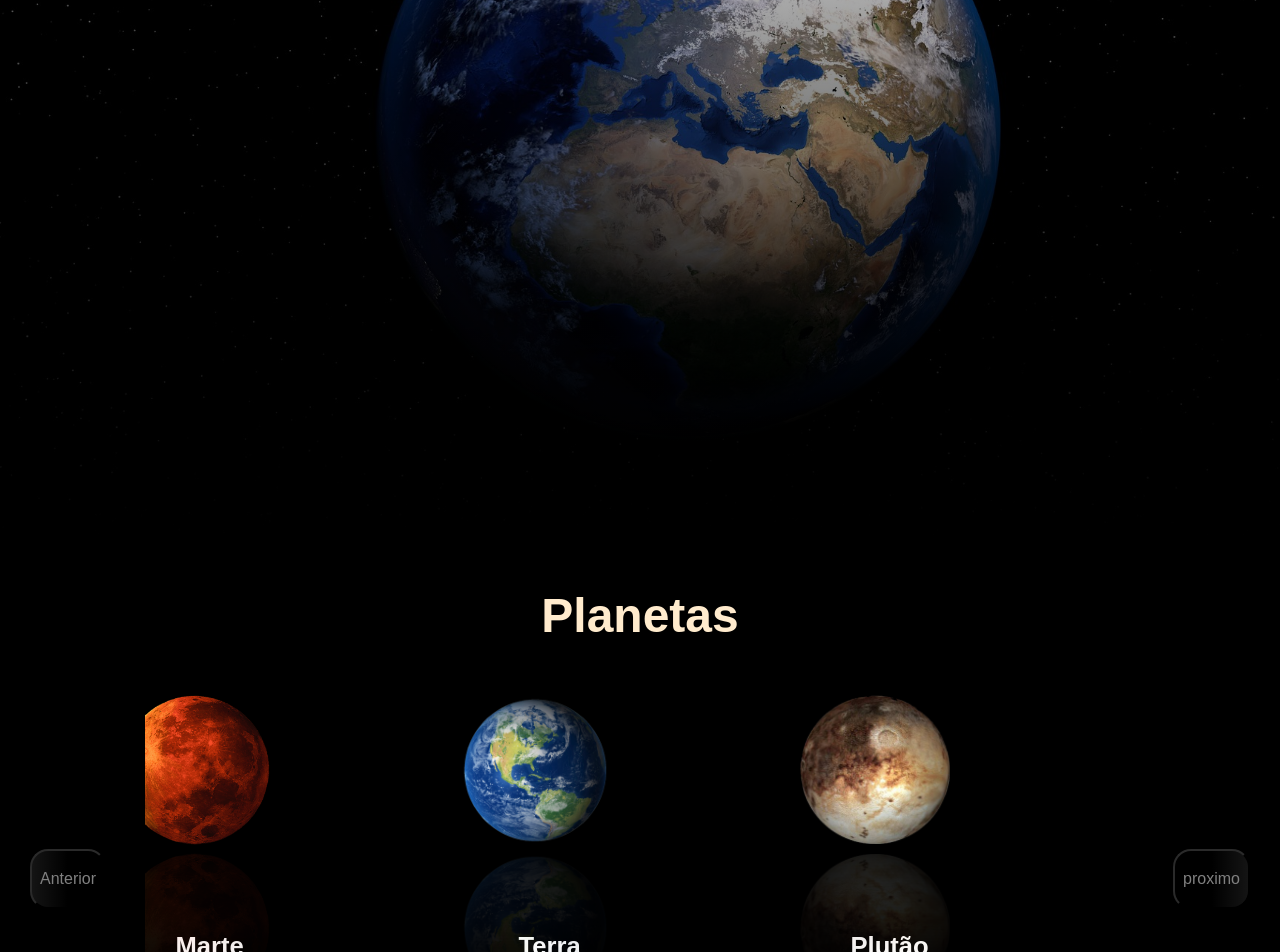
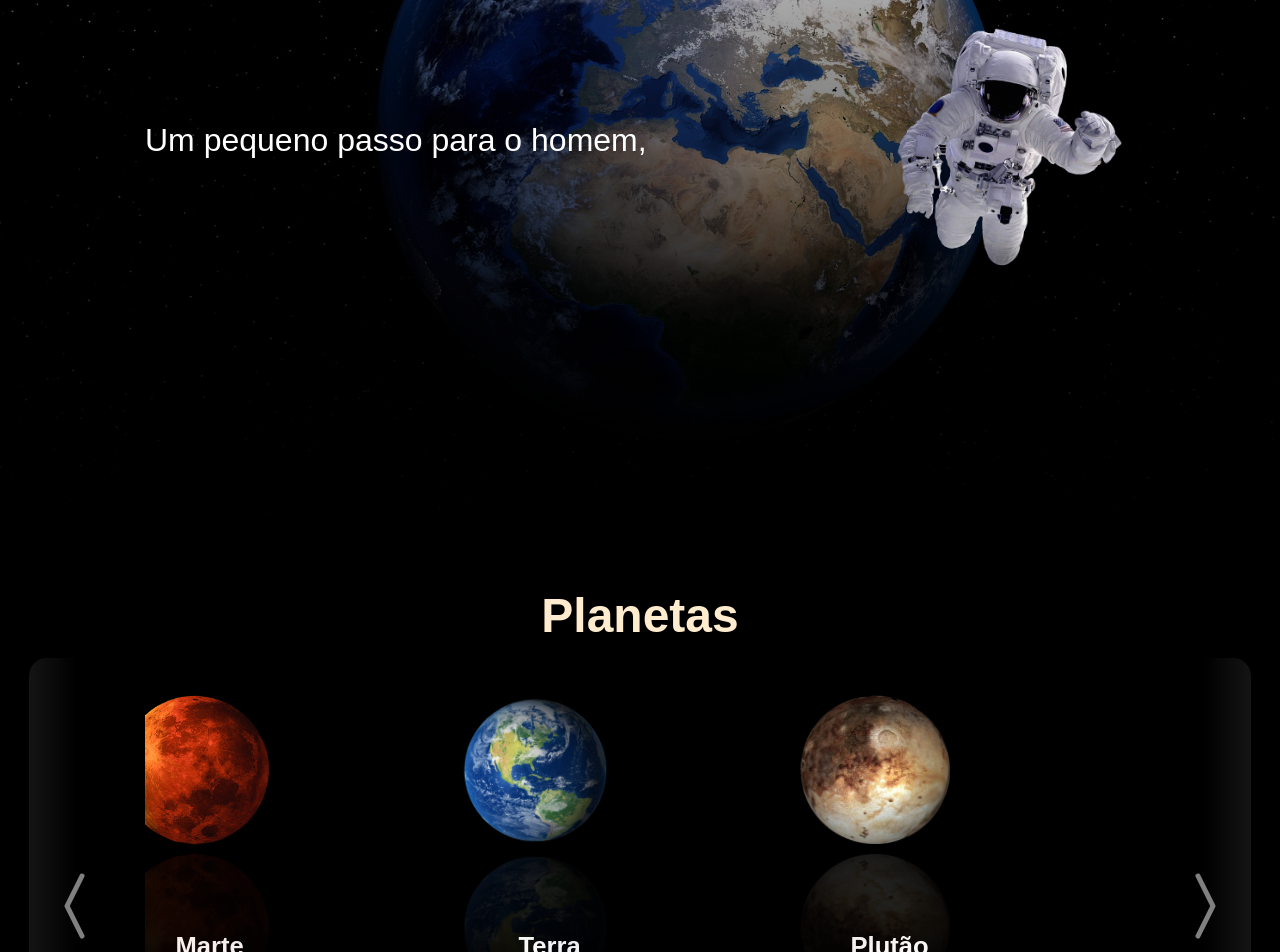
Before and after one commit to kayo12/langing-page-space, a Next.js app: page / in a window 1280 px wide. Shown: the part 360-1312 px from the top of the page. Built offline with nearby package versions, Linux system fonts and the light colour scheme; a web font is replaced by a local one.

Commit message:
Update: incluindo texto dinamico no component main e incluindo img do astronauta

```diff
--- a/src/components/Main.tsx
+++ b/src/components/Main.tsx
@@ -1,14 +1,35 @@
 import Nav from "./Nav";
+import { useState, useEffect } from "react";
+export default function Main(props) {
+  const [txtCount, setTxtCount] = useState(
+    "Um pequeno passo para o homem, um grande salto para a humanidade..."
+  );
+  const [txt, setTxt] = useState("");
 
-export default function Main(props) {
+  useEffect(() => {
+    let textArray = txtCount.split("");
+    const setTimeTxt = setInterval(() => {
+      let firstTxt = textArray.shift();
+      if (firstTxt != undefined) {
+        setTxt((txt) => txt + firstTxt);
+      }
+    }, 200);
+    return () => clearInterval(setTimeTxt);
+  }, []);
+
   return (
-
     <section className="section-main">
-            <Nav/>
-            <main className="main-section">
-
-            </main>
+      <Nav />
+      <main className="main-section">
+        <div className="main-body">
+          <div className="main-text">
+            <span id="textDinamic">{txt} </span>
+          </div>
+          <div className="main-astronaut">
+            <img src="/assests/img/astronauta.png" alt="astronauta" />
+          </div>
+        </div>
+      </main>
     </section>
-
   );
 }
--- a/src/components/Planets.tsx
+++ b/src/components/Planets.tsx
@@ -1,3 +1,5 @@
+import {BsChevronCompactRight,BsChevronCompactLeft} from "react-icons/bs"
+
 import Image from "next/image";
 import earth from "../assests/img/mars.jpg";
 
@@ -26,8 +28,8 @@ export default function Planetas(props) {
         Planetas
       </span>
       <div className="planet">
-      <button id="after" onClick={(e) => scrollMove(e)} className="btn-before">Anterior</button>
-      <button id="next" onClick={(e) => scrollMove(e)} className="btn-after">proximo</button>
+      <button id="after" onClick={(e) => scrollMove(e)} className="btn-before"><BsChevronCompactLeft className="btn-before-icon"/></button>
+      <button id="next" onClick={(e) => scrollMove(e)} className="btn-after"><BsChevronCompactRight className="btn-after-icon"/></button>
         <div className="planet-list">
           <div className="planet-cards">
             <img src="/assests/img/mars.png" alt="Earth" className="planet-img" />
--- a/src/styles/globals.css
+++ b/src/styles/globals.css
@@ -148,8 +148,10 @@ a:after{
 
 
 .main-section {
+
   display: flex;
   justify-content: center;
+  align-items: center;
   background: linear-gradient(
       to bottom,
       rgba(255, 0, 0, 0),
@@ -159,9 +161,40 @@ a:after{
     url("/assests/img/earth-main2.jpg") no-repeat top center;
     background-size: 100%;
   background-size: cover;
+  height: 100vh;
 
-  height: 100vh;
   width: 100%;
+}
+.main-body{
+  height: 100%;
+  max-width: 990px;
+  display: flex;
+  justify-content: space-around;
+  align-items: center;
+}
+
+.main-astronaut{
+  height: auto;
+  display: flex;
+  flex: 1 100px;
+}
+
+.main-astronaut > img{
+  max-width: 100%;
+  height: 100%;
+  object-fit: cover;
+}
+
+.main-text{
+  height: auto;
+  display: flex;
+  flex: 4 100px;
+  flex-wrap: nowrap;
+}
+
+#textDinamic{
+  color:white;
+  font-size: 2rem;
 }
 
 .planets-section {
@@ -226,24 +259,28 @@ a:after{
   z-index: 1;
   font-size: 1rem;
   opacity: 0.5;
+  border:none;
   border-radius: 18px;
-  height: 60px;
+  height: 500px;
   color: rgb(255, 255, 255);
   cursor: pointer;
 }
 
+.btn-before-icon,.btn-after-icon{
+  width: 80px;
+  height: 80px;
+}
+
 .btn-before{
   position:absolute;
-  left: 30px;
-  top:50%;
+  left: 29px;
   z-index: 1;
   background: linear-gradient( to left, rgba(0, 0, 0, 0.217), rgb(0 0 0 / 85%), rgba(190, 190, 190, 0.217) );
 
 }
 .btn-after{
   position:absolute;
-  right: 30px;
-  top:50%;
+  right: 29px;
   background: linear-gradient( to left, rgba(190, 190, 190, 0.217), rgb(0 0 0 / 85%), rgba(0, 0, 0, 0.68) );
 
 }
```
Also changed, not shown: public/assests/img/astronauta.png (added).
